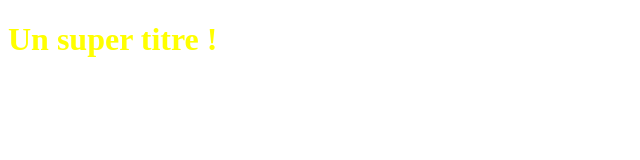
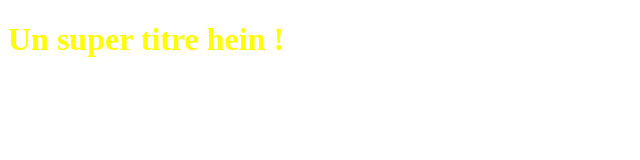
Before and after one commit to karimbelghali72/OpenClasseroomProject, a plain HTML site: page Index.html in a window 1280 px wide. Shown: the whole page, without its empty margins (0-640 px from the left). Drawn offline with Linux system fonts and the light colour scheme.

Commit message:
update index.html dans la branche cagnotte de remo
hello

```diff
--- a/Index.html
+++ b/Index.html
@@ -5,6 +5,6 @@
    <link rel="stylesheet" type="text/css" href="styles.css">
 </head>
 <body>
-   <h1>Un super titre !</h1>
+   <h1>Un super titre hein !</h1>
 </body>
 </html>
```
